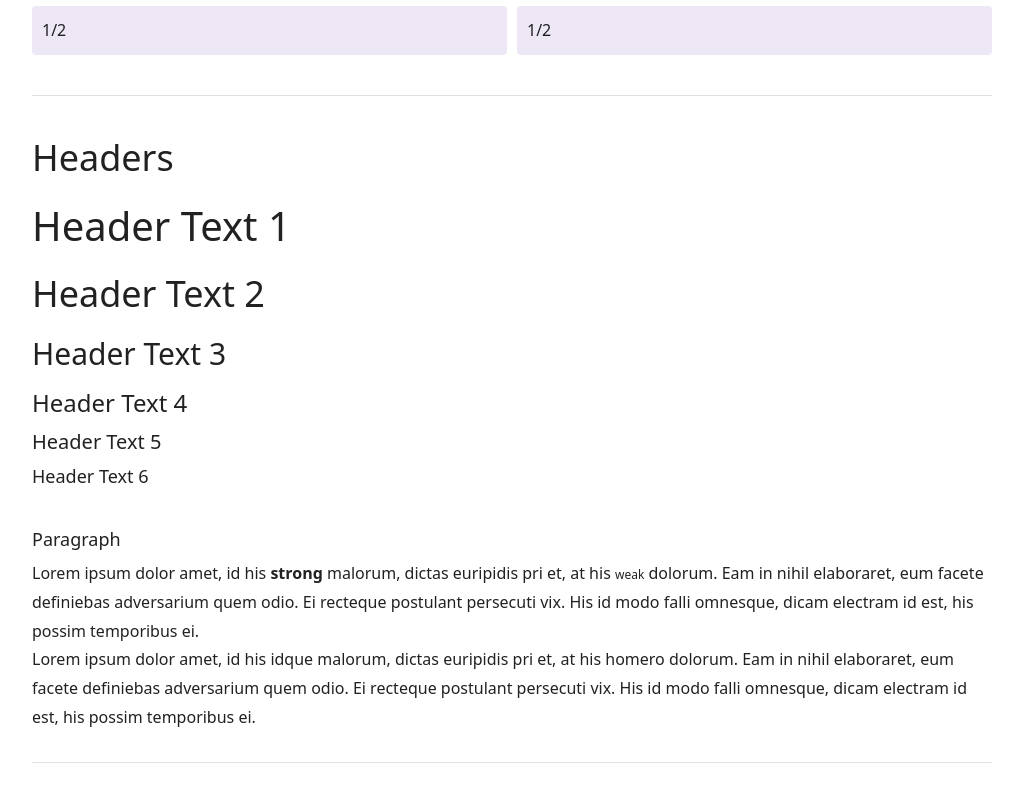
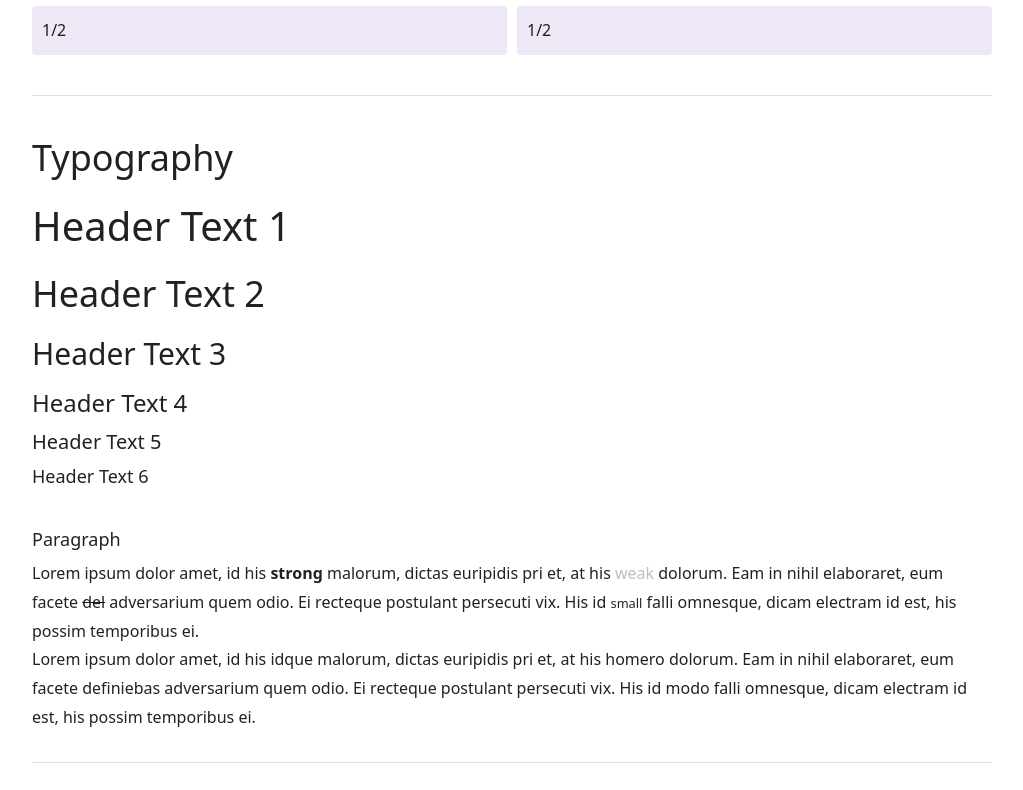
Before and after one commit to t32k/wisteria, a website: page index.html in a window 1280 px wide. Shown: the part 720-1510 px from the top of the page, without its empty margins (128-1151 px from the left). Drawn offline with Linux system fonts and the light colour scheme.

Commit message:
Add typography

```diff
--- a/css/wisteria.css
+++ b/css/wisteria.css
@@ -32,8 +32,11 @@ body {
 .strong, .b  {
   font-weight: bold;
 }
-.weak, .small{
-  font-size: 1.2rem;
+.weak {
+  color: rgba(0,0,0,.26);
+}
+.small {
+  font-size: 80%;
 }
 .em, .i { font-style: italic; }
 .del { text-decoration:line-through;}
--- a/index.html
+++ b/index.html
@@ -56,7 +56,7 @@
   <hr class="hr u-mtx u-mbx">
 
 
-  <h2 class="h2">Headers</h2>
+  <h2 class="h2">Typography</h2>
   <section>
     <div class="h1">Header Text 1</div>
     <div class="h2">Header Text 2</div>
@@ -66,7 +66,7 @@
     <div class="h6">Header Text 6</div>
     <div class="h6 u-mtx u-mbs">Paragraph</div>
 
-    <div>Lorem ipsum dolor amet, id his <span class="strong">strong</span> malorum, dictas euripidis pri et, at his <span class="weak">weak</span> dolorum. Eam in nihil elaboraret, eum facete definiebas adversarium quem odio. Ei recteque postulant persecuti vix. His id modo falli omnesque, dicam electram id est, his possim temporibus ei.</div>
+    <div>Lorem ipsum dolor amet, id his <span class="strong">strong</span> malorum, dictas euripidis pri et, at his <span class="weak">weak</span> dolorum. Eam in nihil elaboraret, eum facete <span class="del">del</span> adversarium quem odio. Ei recteque postulant persecuti vix. His id <span class="small">small</span> falli omnesque, dicam electram id est, his possim temporibus ei.</div>
     <div>Lorem ipsum dolor amet, id his idque malorum, dictas euripidis pri et, at his homero dolorum. Eam in nihil elaboraret, eum facete definiebas adversarium quem odio. Ei recteque postulant persecuti vix. His id modo falli omnesque, dicam electram id est, his possim temporibus ei.</div>
   </section>
 
```
Also changed, not shown: README.md.
